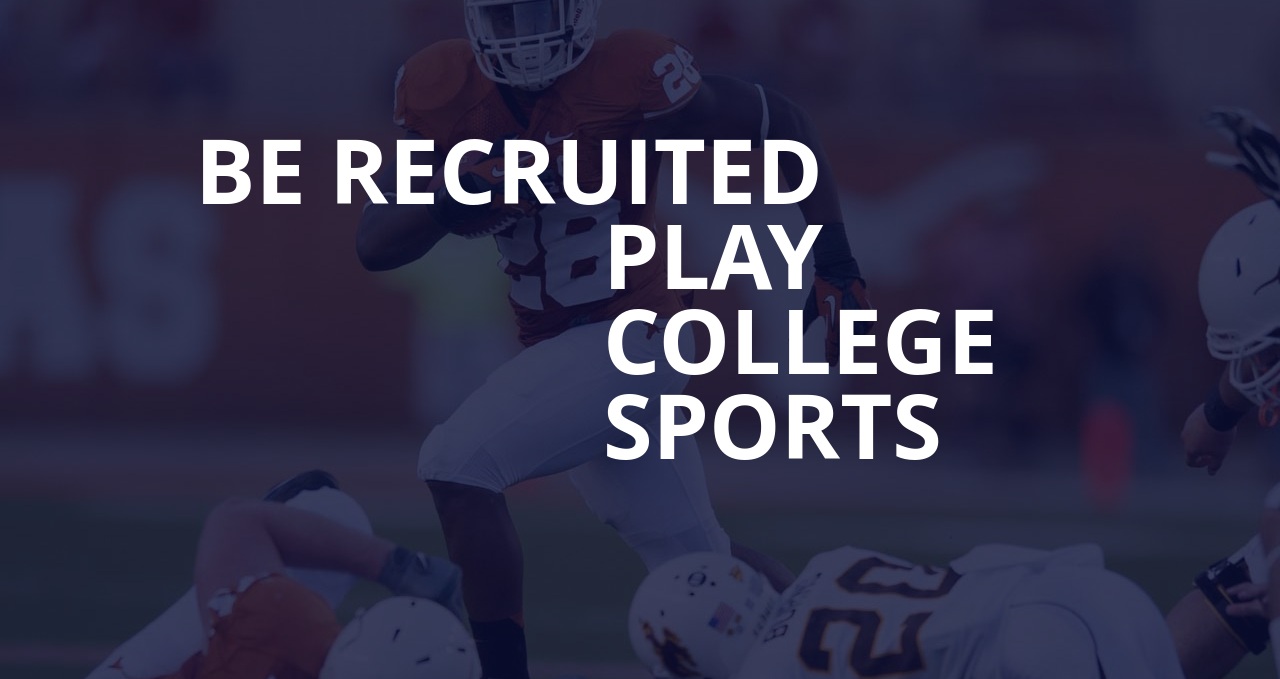
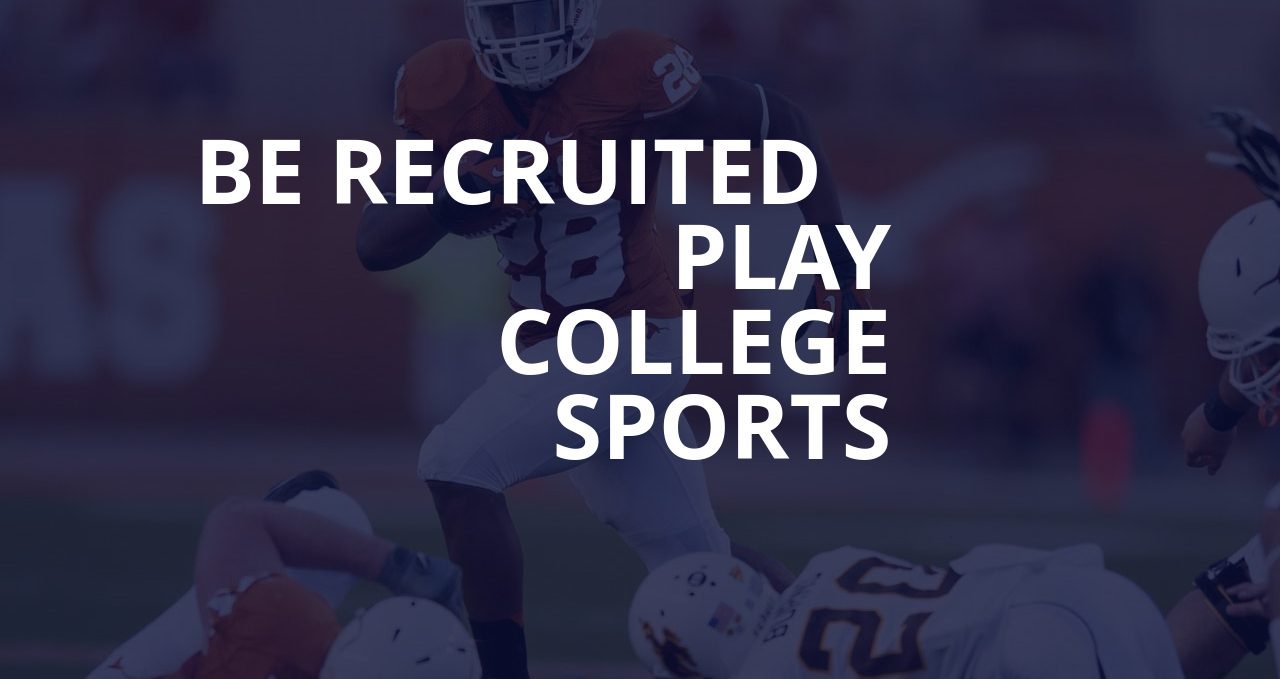
Before and after one commit to makusheva/diplom2, a plain HTML site: page index.html in a window 1280 px wide. Shown: the part 71-750 px from the top of the page. Drawn offline with Linux system fonts and the light colour scheme; a web font is replaced by a local one.

Commit message:
4 Desk version

```diff
--- a/css/main.css
+++ b/css/main.css
@@ -22,7 +22,8 @@
 }
 .header{
     position: relative;
-    padding: 0 195px;
+    margin: 0 auto;
+    max-width: 1540px;
 }
 .welcome{
     background-color: #000000;
@@ -46,8 +47,8 @@
     width: 135px;
     height: 38px;
     display: block;
-    margin: auto;
-    padding: 30px 0 130px 0;
+    margin: 0 auto 130px auto;
+    padding-top: 30px;
     fill: #ffffff;
 }
 .h_header{
@@ -57,15 +58,16 @@
     color: #ffffff;
     margin-top: 0;
     margin-bottom: 220px;
+    margin-left: auto;
+    margin-right: auto;
 }
 .right{
-    padding-left: 408px;
+    text-align: end;
 }
 .button{
     position: relative;
     display:flex;
     justify-content: center;
-    padding: 0 195px 110px 195px;
 }
 .btn:last-child{
     margin-left: 50px;
@@ -318,13 +320,14 @@ color: #ffffff;
     padding-left: 168px;
     margin-top: 260px;
     width: 50%;
+    font-size: 24px;
 }
 .cotact-img{
     background-image: url(/diplom2/img/find-contact_1024.jpg);
     background-repeat: no-repeat;
     background-size: cover;
     width: 60%;
-    padding-left: 195px;
+    padding-left: 40px;
     background-position: center center;
 }
 .work-img{
@@ -391,3 +394,9 @@ color: #ffffff;
     font-weight: 400;
     font-size: 30px;
   }
+  @media (min-width: 961px) and (max-width: 1920px){
+    .h_header{
+        margin-left: 2.16em;
+        margin-right: 2.16em;
+    }
+  }
```
